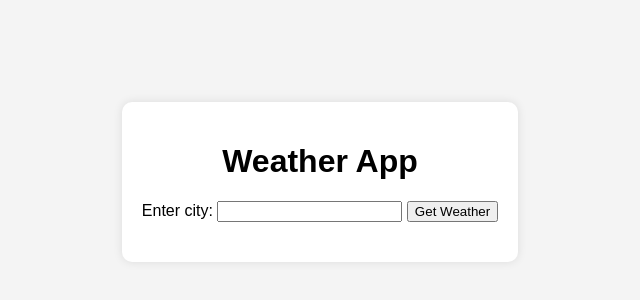
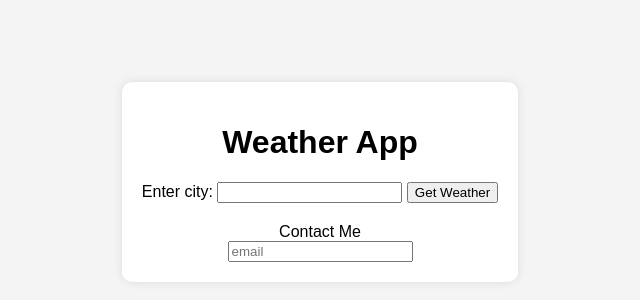
Before and after one commit to nranjan256/WeatherApp, a plain HTML site: page index.html in a window 1280 px wide. Shown: the part 218-518 px from the top of the page, without its empty margins (320-960 px from the left). Drawn offline with Linux system fonts and the light colour scheme.

Commit message:
updated the Index

```diff
--- a/index.html
+++ b/index.html
@@ -15,6 +15,10 @@
             <button type="submit">Get Weather</button>
         </form>
         <div id="weather-data"></div>
+        <div>Contact Me</div>
+        <form action="" method="get">
+            <input type="text" placeholder="email">
+        </form>
     </div>
 
 
--- a/script.js
+++ b/script.js
@@ -17,7 +17,7 @@ document.addEventListener('DOMContentLoaded', function () {
     const displayWeatherData = (data) => {
         const weatherContainer = document.getElementById('weather-data');
         weatherContainer.innerHTML = `
-            <h2>${data.name}, ${data.sys.country}</h2>
+            <h2>${data.name}</h2>
             <p>${data.weather[0].description}</p>
             <p>Temperature: ${data.main.temp}°C</p>
             <p>Humidity: ${data.main.humidity}%</p>
```
